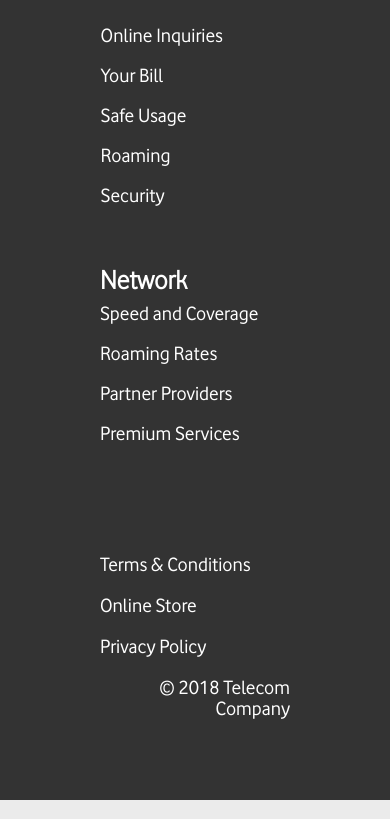
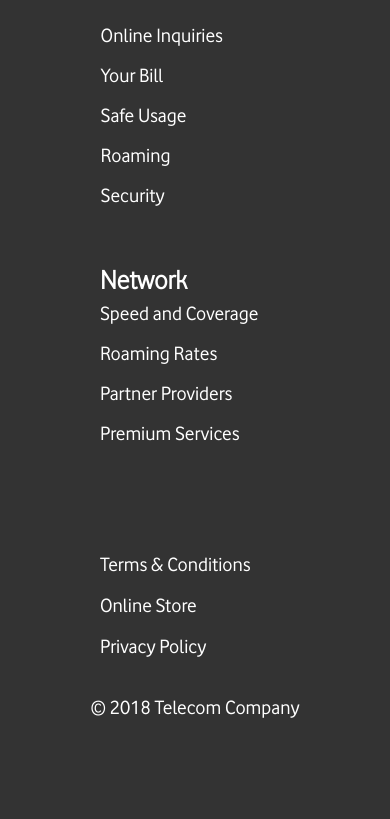
Before and after one commit to jsrath/telecom, a plain HTML site: page index.html in a window 390 px wide. Shown: the part 6510-7329 px from the top of the page. Drawn offline with Linux system fonts and the light colour scheme.

Commit message:
Fixed footer styles

```diff
--- a/style.css
+++ b/style.css
@@ -628,10 +628,15 @@ footer {
     margin: 50px auto;
     width: 250px;
   }
-  .footer-middle-three ul, .footer-middle-three h2, .footer-bottom-left ul li, .footer-bottom-right {
+  .footer-middle-three ul, .footer-middle-three h2, .footer-bottom-left ul li {
     padding: 0;
     width: 190px;
     margin: 0 auto;
+  }
+  .footer-bottom-right {
+    padding: 0;
+    margin: 20px auto;
+    width: auto;
   }
   .footer-bottom-left {
     width: 250px;
```
